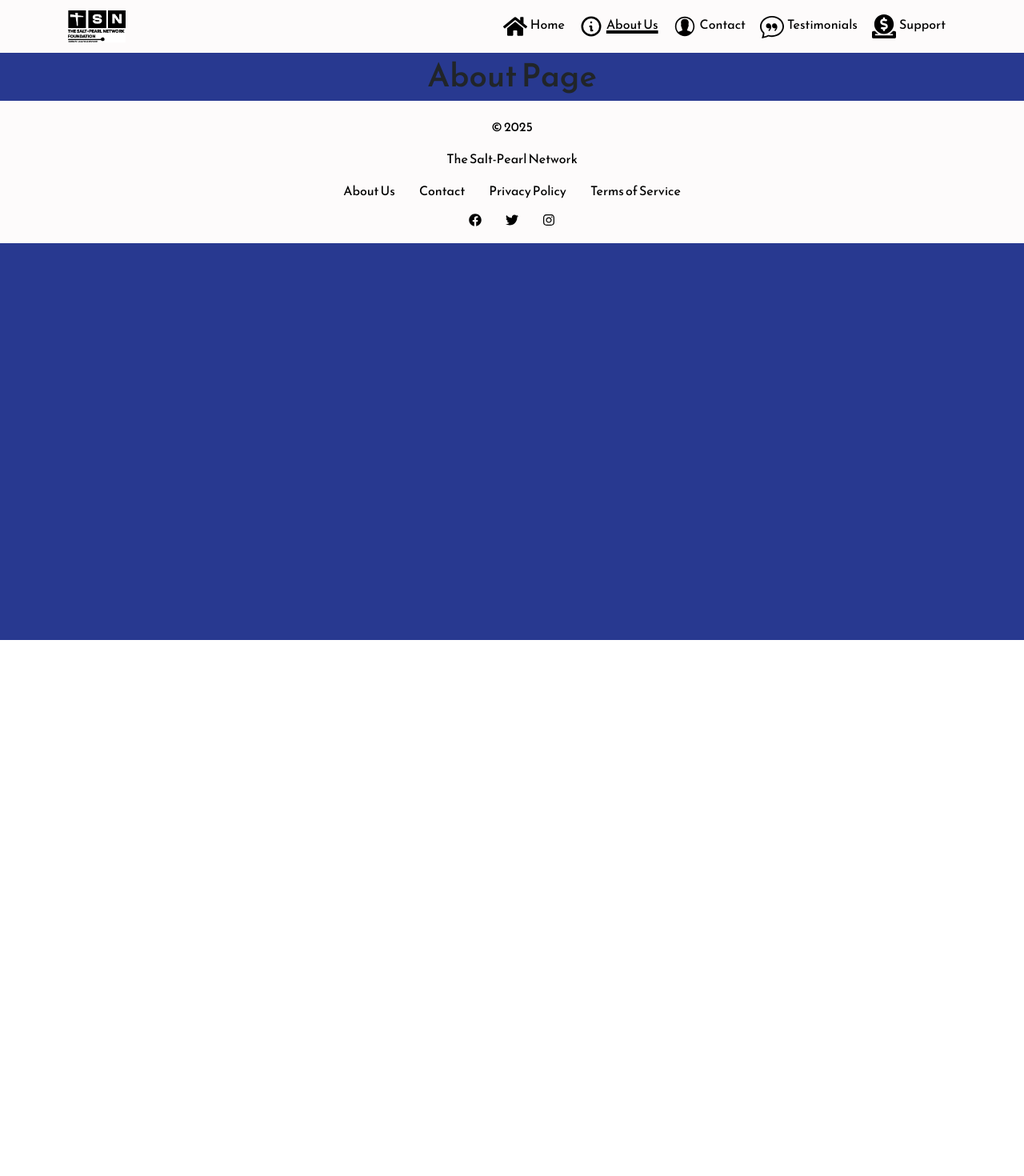
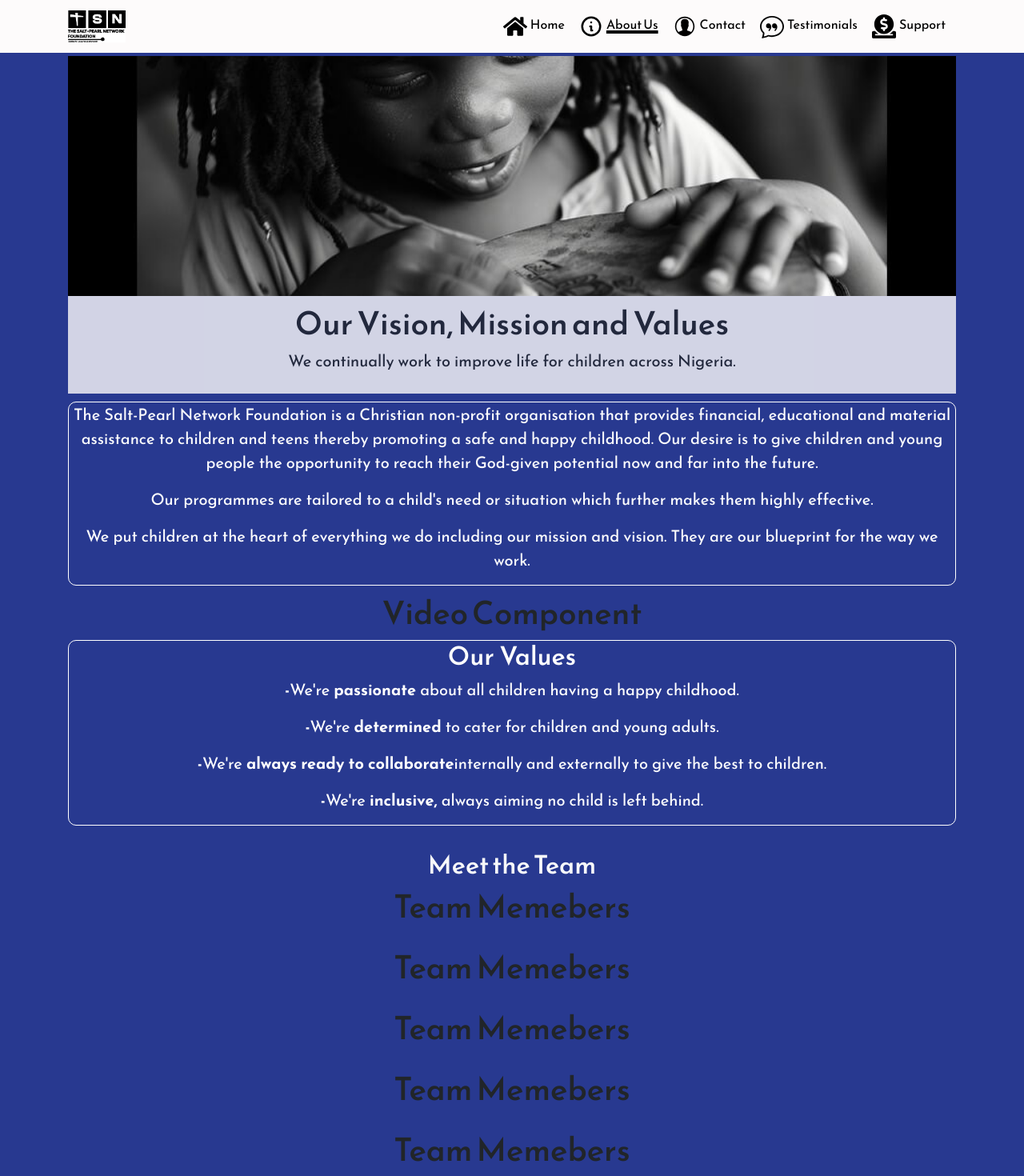
Before and after one commit to belovedpearl/saltpearlnetwork, a React (Create React App) app: page /aboutus in a window 1280 px wide. Shown: the top 1470 px of the page at 80% size. Before the commit the page ends 800 px from the top, so only its background shows below. Built offline with nearby package versions, Linux system fonts and the light colour scheme.

Commit message:
Add aboutUs page and style

```diff
--- a/src/App.js
+++ b/src/App.js
@@ -4,6 +4,7 @@ import { Route, Switch } from 'react-router-dom/cjs/react-router-dom.min';
 import Container from 'react-bootstrap/Container';
 import HomePage from './pages/HomePage';
 import Footer from './components/Footer';
+import AboutUs from './pages/AboutUs';
 
 function App() {
     return (
@@ -20,7 +21,10 @@ function App() {
               />
                <Route
                   exact path="/aboutus"
-                  render = {() => <h1>About Page</h1>}
+                  render = {() => <AboutUs
+                    message= 'No results found. Adjust the search keyword'
+                    />
+                }
               />
                <Route
                   exact path="/contact"
--- /dev/null
+++ b/src/pages/AboutUs.js
@@ -0,0 +1,117 @@
+import React from 'react'
+import image from '../assets/sp5.jpg'
+import styles from '../styles/AboutUs.module.css'
+import { Link } from 'react-router-dom';
+
+const team = [
+    {
+      image: "/path/to/image1.jpg",
+      name: "Alice Smith",
+      position: "Director",
+      bio: "Alice oversees all strategic initiatives and ensures the organization meets its goals.",
+    },
+    {
+      image: "/path/to/image2.jpg",
+      name: "John Doe",
+      position: "Community Outreach Coordinator",
+      bio: "John works closely with our local communities to establish effective support systems.",
+    },
+    {
+        image: "/path/to/image1.jpg",
+        name: "Alex Sooth",
+        position: "Secretary",
+        bio: "Alex oversees all strategic initiatives and ensures the organization meets its goals.",
+      },
+      {
+        image: "/path/to/image1.jpg",
+        name: "Alice Smith",
+        position: "Director",
+        bio: "Alice oversees all strategic initiatives and ensures the organization meets its goals.",
+      },
+      {
+        image: "/path/to/image1.jpg",
+        name: "Alice Smith",
+        position: "Director",
+        bio: "Alice oversees all strategic initiatives and ensures the organization meets its goals.",
+      },
+  ];
+
+const AboutUs = () => {
+  return (
+    <div>
+        <div className={styles.container}>
+            <img
+                    src={image}
+                    alt="About us display pic"
+            />
+        </div>
+        <div className={styles.aboutCall}>
+            <h1>Our Vision, Mission and Values</h1>
+            <p>
+                We continually work to improve life for children across Nigeria.
+            </p>
+        </div>
+        <div className={styles.mission}>
+            <p>
+                The Salt-Pearl Network Foundation is a Christian non-profit organisation
+                that provides financial, educational and material
+                assistance to children and teens thereby promoting a safe and happy childhood. Our desire
+                is to give children and young people the opportunity to reach their God-given
+                potential now and far into the future.
+            </p>
+            <p>Our programmes are tailored to a child's need or situation which further
+                makes them highly effective.
+            </p>
+            <p>We put children at the heart of everything we do including our mission and vision.
+                They are our blueprint for the way we work.
+            </p>
+        </div>
+        <div>
+            <h1>Video Component</h1>
+        </div>
+        <div className={styles.mission}>
+            <h2>Our Values</h2>
+            <p>
+                <strong>-</strong>
+                    We're <strong>passionate </strong>about all children
+                    having a happy childhood.
+            </p>
+            <p>
+                <strong>-</strong>
+                    We're <strong>determined </strong> to cater for children and young adults.
+            </p>
+            <p>
+                <strong>-</strong>
+                    We're <strong>
+                            always ready to collaborate
+                          </strong>internally and externally
+                    to give the best to children.
+            </p>
+            <p>
+                <strong>-</strong>
+                    We're <strong>inclusive, </strong>always aiming no child is left behind.
+            </p>
+        </div>
+
+        <div className={styles.teamContainer}>
+            <h2 className='text-light'>Meet the Team</h2>
+            <div className={styles.teamList}>
+                {team.map((member, index) => (
+                <h1>Team Memebers</h1>
+            ))}
+            </div>
+        </div>
+
+        <div className={styles.support}>
+            <p>
+                You can
+                     <strong><Link  to="/contact" className={styles.take}> support</Link> </strong>
+                this mission by reaching out to us in love.
+
+            </p>
+        </div>
+    </div>
+  )
+}
+
+export default AboutUs
--- /dev/null
+++ b/src/styles/AboutUs.module.css
@@ -0,0 +1,55 @@
+.container {
+    width: 100%;
+    height: 300px;
+    overflow: hidden;
+  }
+
+  .container img {
+    width: 100%;
+    height: 100%;
+    object-fit: cover;
+  }
+
+  .aboutCall{
+    background-color: rgb(253, 251, 251);
+    opacity: 0.8;
+    padding: 10px;
+  }
+  .aboutCall p{
+    word-spacing: 2.5px;
+    font-size: 20px;
+  }
+  .mission{
+    margin: 10px 0;
+    word-spacing: 2.5px;
+    font-size: 20px;
+    border: 1.5px solid white;
+    border-radius: 10px;
+    color: white;
+  }
+  .support{
+    margin: 20px;
+    word-spacing: 2.5px;
+    font-size: 20px;
+    color: white;
+  }
+  .take{
+    color: white;
+  }
+  .take:hover{
+    text-decoration: underline;
+    color: rgb(253, 251, 251);
+    font-style: italic;
+  }
+  .teamContainer {
+    padding: 20px;
+    max-width: 900px;
+    margin: 0 auto;
+    text-align: center;
+}
+
+.teamList {
+    display: flex;
+    flex-direction: column;
+    gap: 20px;
+}
```
